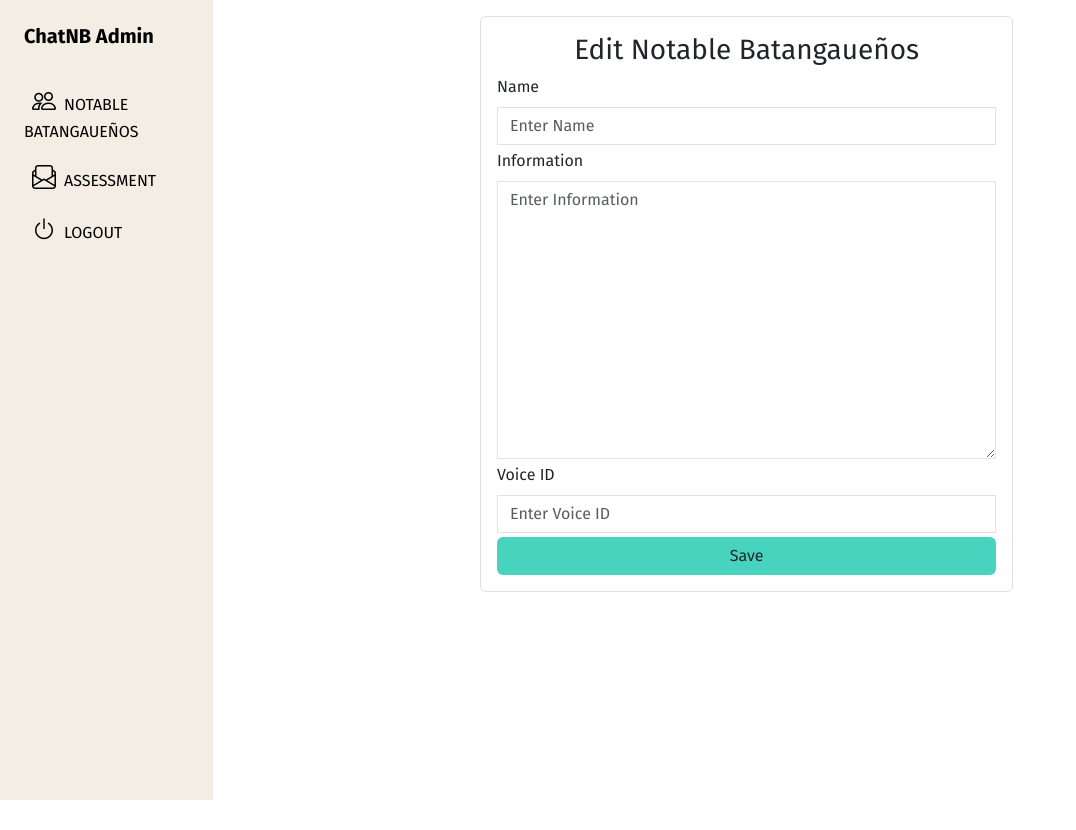
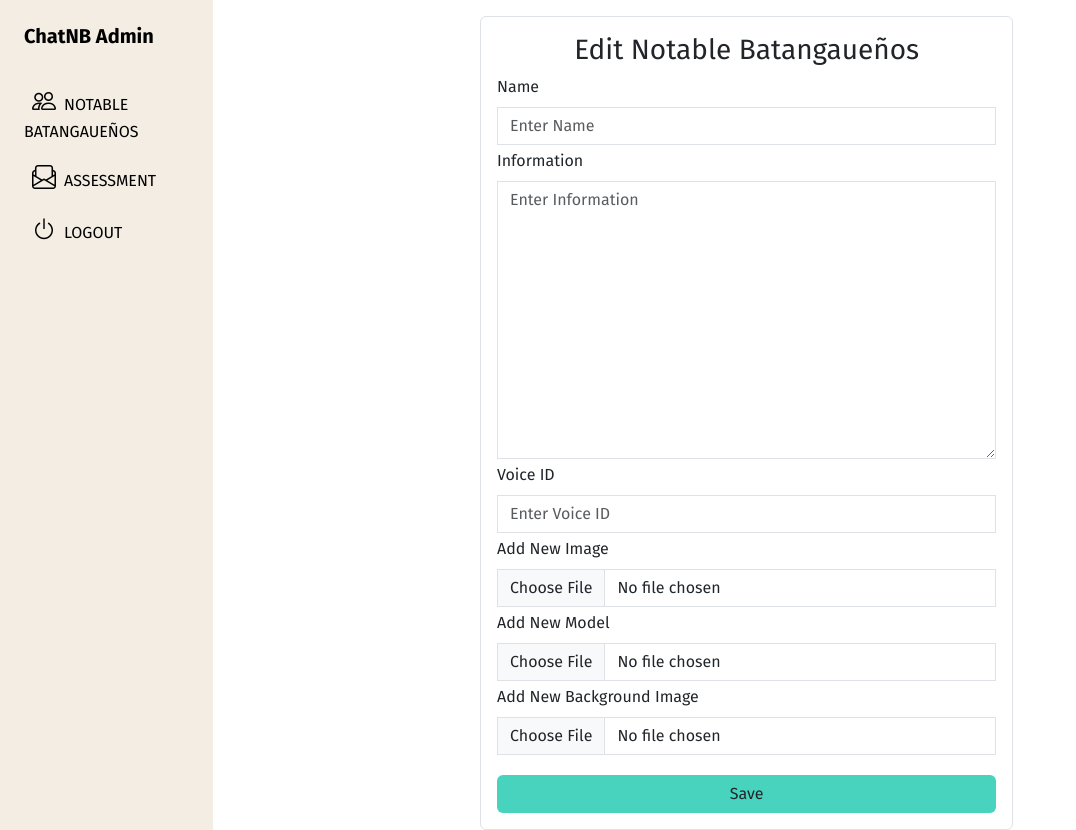
Before and after one commit to ReyMarananIII/chatnb_final_frontend, a React (Vite) app: page /admin_dashboard/edit_nb/1 in a window 1280 px wide. Shown: the whole page, without its empty margins (0-1076 px from the left). Before the commit the page ends 800 px from the top, so only its background shows below. Built offline with nearby package versions, Linux system fonts and the light colour scheme; no server answers; sample sign-in values are in the browser's storage.

Commit message:
Added Background Image

```diff
--- a/src/components/admin/AddNB.jsx
+++ b/src/components/admin/AddNB.jsx
@@ -9,6 +9,7 @@ const AddNB = () => {
     voiceID: "",
     image: "",
     model: "",
+    bgImage: "",
   });
   const navigate = useNavigate();
 
@@ -21,6 +22,7 @@ const AddNB = () => {
     formData.append("voiceID", nb.voiceID);
     formData.append("image", nb.image);
     formData.append("model", nb.model);
+    formData.append("bgImage", nb.bgImage);
 
     axios
       .post("http://localhost:3000/admin/add_nb", formData)
@@ -92,7 +94,7 @@ const AddNB = () => {
               onChange={(e) => setNB({ ...nb, image: e.target.files[0] })}
             />
           </div>
-          <div className="col-12 mb-3">
+          <div className="col-12">
             <label className="form-label" htmlFor="inputGroupFile02">
               Select Model
             </label>
@@ -102,6 +104,18 @@ const AddNB = () => {
               id="inputGroupFile02"
               name="model"
               onChange={(e) => setNB({ ...nb, model: e.target.files[0] })}
+            />
+          </div>
+          <div className="col-12 mb-3">
+            <label className="form-label" htmlFor="inputGroupFile03">
+              Select Background Image
+            </label>
+            <input
+              type="file"
+              className="form-control rounded-0"
+              id="inputGroupFile03"
+              name="bgImage"
+              onChange={(e) => setNB({ ...nb, bgImage: e.target.files[0] })}
             />
           </div>
           <div className="col-12">
--- a/src/components/admin/EditNB.jsx
+++ b/src/components/admin/EditNB.jsx
@@ -8,6 +8,9 @@ const EditNB = () => {
     name: "",
     information: "",
     voiceID: "",
+    image: "",
+    model: "",
+    bgImage: "",
   });
   const [voice, setVoice] = useState([]);
   const navigate = useNavigate();
@@ -21,6 +24,9 @@ const EditNB = () => {
           name: result.data.Result[0].name,
           information: result.data.Result[0].information,
           voiceID: result.data.Result[0].voiceID,
+          image: result.data.Result[0].image,
+          model: result.data.Result[0].model,
+          bgImage: result.data.Result[0].bgImage,
         });
       })
       .catch((err) => console.log(err));
@@ -28,16 +34,27 @@ const EditNB = () => {
 
   const handleSubmit = (e) => {
     e.preventDefault();
+    const formData = new FormData();
+    formData.append("name", nb.name);
+    formData.append("information", nb.information);
+    formData.append("voiceID", nb.voiceID);
+    formData.append("image", nb.image);
+    formData.append("model", nb.model);
+    formData.append("bgImage", nb.bgImage);
     axios
-      .put("http://localhost:3000/admin/edit_nb/" + nbID, nb)
+      .put("http://localhost:3000/admin/edit_nb/" + nbID, formData)
       .then((result) => {
         if (result.data.Status) {
           navigate("/admin_dashboard");
         } else {
-          alert(result.data.Error);
+          console.log(result.data.Error);
+          alert("Please fill in all fields");
         }
       })
-      .catch((err) => console.log(err));
+      .catch((err) => {
+        console.log(err);
+        alert("Please fill in all fields");
+      });
   };
 
   return (
@@ -46,7 +63,7 @@ const EditNB = () => {
         <h3 className="text-center">Edit Notable Batangaueños</h3>
         <form className="row g-1" onSubmit={handleSubmit}>
           <div className="col-12">
-            <label for="inputName" className="form-label">
+            <label htmlFor="inputName" className="form-label">
               Name
             </label>
             <input
@@ -59,7 +76,7 @@ const EditNB = () => {
             />
           </div>
           <div className="col-12">
-            <label for="inputInformation" className="form-label">
+            <label htmlFor="inputInformation" className="form-label">
               Information
             </label>
             <textarea
@@ -86,6 +103,42 @@ const EditNB = () => {
             />
           </div>
           <div className="col-12">
+            <label className="form-label" htmlFor="inputGroupFile01">
+              Add New Image
+            </label>
+            <input
+              type="file"
+              className="form-control rounded-0"
+              id="inputGroupFile01"
+              name="image"
+              onChange={(e) => setNB({ ...nb, image: e.target.files[0] })}
+            />
+          </div>
+          <div className="col-12">
+            <label className="form-label" htmlFor="inputGroupFile02">
+              Add New Model
+            </label>
+            <input
+              type="file"
+              className="form-control rounded-0"
+              id="inputGroupFile02"
+              name="model"
+              onChange={(e) => setNB({ ...nb, model: e.target.files[0] })}
+            />
+          </div>
+          <div className="col-12 mb-3">
+            <label className="form-label" htmlFor="inputGroupFile03">
+              Add New Background Image
+            </label>
+            <input
+              type="file"
+              className="form-control rounded-0"
+              id="inputGroupFile03"
+              name="bgImage"
+              onChange={(e) => setNB({ ...nb, bgImage: e.target.files[0] })}
+            />
+          </div>
+          <div className="col-12">
             <button type="submit" className="btn admin-button w-100">
               Save
             </button>
--- a/src/components/visitor/ChatNB.jsx
+++ b/src/components/visitor/ChatNB.jsx
@@ -17,6 +17,7 @@ const ChatNB = () => {
     voiceID: "",
     image: "",
     model: "",
+    bgImage: "",
   });
   const [loading, setLoading] = useState(false);
 
@@ -69,6 +70,7 @@ const ChatNB = () => {
           voiceID: result.data.Result[0].voiceID,
           image: result.data.Result[0].image,
           model: result.data.Result[0].model,
+          bgImage: result.data.Result[0].bgImage,
         });
         addNBInfo(
           "system",
@@ -111,7 +113,17 @@ const ChatNB = () => {
   };
 
   return (
-    <div className="standard-visitor-background d-flex flex-col justify-content-between h-100 w-100 align-items-center">
+    <div
+      className="d-flex flex-col justify-content-between align-items-center"
+      style={{
+        backgroundImage: `url(http://localhost:3000/Uploaded/${nb.bgImage})`,
+        backgroundSize: "cover",
+        backgroundRepeat: "no-repeat",
+        backgroundPosition: "center",
+        height: "100vh",
+        overflow: "hidden",
+      }}
+    >
       <div className="w-100 h-100">
         <Canvas shadows camera={{ position: [1, 0, 1], fov: 8 }}>
           <Experience nb={nb} />
--- a/src/components/visitor/Login.jsx
+++ b/src/components/visitor/Login.jsx
@@ -7,8 +7,6 @@ import { Link } from "react-router-dom";
 import "bootstrap-icons/font/bootstrap-icons.css";
 import LoginBG from "../../assets/images/Login-bg.png";
 import CHATNB from "../../assets/images/ChatNB2.png";
-
-
 
 const Login = () => {
   const [visitor, setVisitor] = useState({
@@ -52,33 +50,44 @@ const Login = () => {
   };
 
   return (
-
-    <div className="container-fluid " style={{
+    <div
+      className="container-fluid "
+      style={{
         backgroundImage: `url(${LoginBG})`,
-      backgroundSize: 'cover',
-      backgroundRepeat: 'no-repeat',
-      backgroundPosition: 'center',
-      height: '100vh',
-      overflow: 'hidden'
-
-       }}>
+        backgroundSize: "cover",
+        backgroundRepeat: "no-repeat",
+        backgroundPosition: "center",
+        height: "100vh",
+        overflow: "hidden",
+      }}
+    >
       <nav class=" Header-login navbar navbar-expand-lg ">
         <div class="container-fluid ">
-        <a class="navbar-brand fs-2 text-white"><img src={CHATNB} alt=""  /></a>
+          <a class="navbar-brand fs-2 text-white">
+            <img src={CHATNB} alt="" />
+          </a>
           <div class="collapse navbar-collapse" id="navbarNavAltMarkup">
             <div class="navbar-nav">
-            <Link class="nav-link text-white ms-4" to={"/"}>Home</Link>
-            <Link class="nav-link text-white " to={"/AboutUs"}>About Us</Link>
+              <Link class="nav-link text-white ms-4" to={"/"}>
+                Home
+              </Link>
+              <Link class="nav-link text-white " to={"/AboutUs"}>
+                About Us
+              </Link>
             </div>
           </div>
         </div>
       </nav>
 
-
       <div className="d-flex flex-sm-col justify-content-between ">
-  <form onSubmit={handleSubmit} class="auth-inner card bg-white text-black mx-auto ">
+        <form
+          onSubmit={handleSubmit}
+          class="auth-inner card bg-white text-black mx-auto "
+        >
           <div className="container-fluid">
-      <h1 className="ChatNB text-center fw-bold mb-4 fs-1">LOGIN YOUR ACCOUNT</h1>
+            <h1 className="ChatNB text-center fw-bold mb-4 fs-1">
+              LOGIN YOUR ACCOUNT
+            </h1>
             <h6 className="Text2">Welcome! Please login to your account</h6>
             <div className="Input-login mb-3 ">
               <label className="mb-2">Username</label>
@@ -116,7 +125,11 @@ const Login = () => {
         </form>
         <div className="w-50 h-50">
           <div className="w-100 h-100 d-flex align-items-center">
-      <img src={logo} alt="ChatNB Logo" className="logoimage img-fluid d-flex" />
+            <img
+              src={logo}
+              alt="ChatNB Logo"
+              className="logoimage img-fluid d-flex"
+            />
           </div>
         </div>
       </div>
```
Lines whose indentation alone changed are shown as unchanged.
